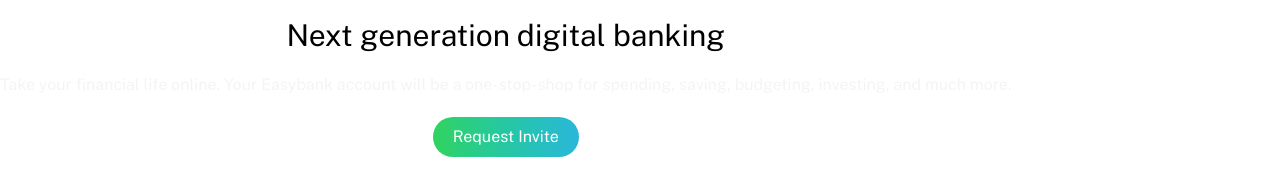
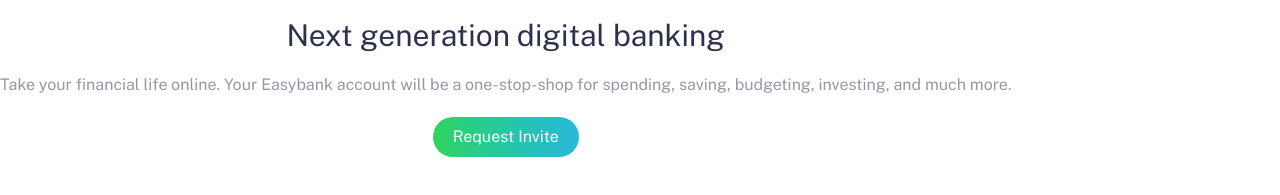
Before and after one commit to 04stefke/easybank-page, a website built with Vite: page index.html in a window 1280 px wide. Shown: the part 71-266 px from the top of the page. Built offline with nearby package versions, Linux system fonts and the light colour scheme.

Commit message:
updated the default colors

```diff
--- a/index.html
+++ b/index.html
@@ -57,10 +57,10 @@
 				/>
 			</button>
 		</header>
-		<main class="flex flex-col items-center lg:flex-row">
+		<main class="flex flex-col items-center lg:flex-row text-dark-blue">
 			<section class="flex flex-col items-center justify-center text-center lg:text-start gap-5">
 				<h1 class="text-3xl max-w-3/4">Next generation digital banking</h1>
-				<p class="text-light-grayish-blue">
+				<p class="text-grayish-blue">
 					Take your financial life online. Your Easybank account will be a
 					one-stop-shop for spending, saving, budgeting, investing, and much
 					more.
```
